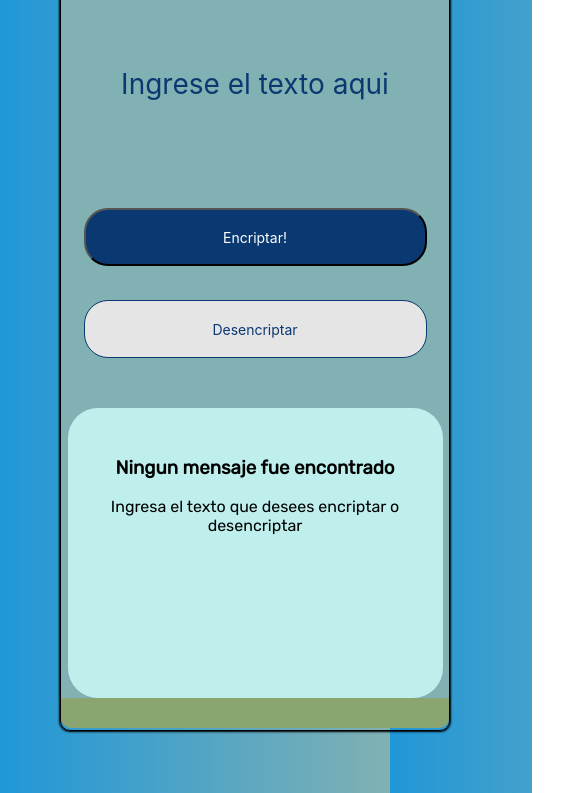
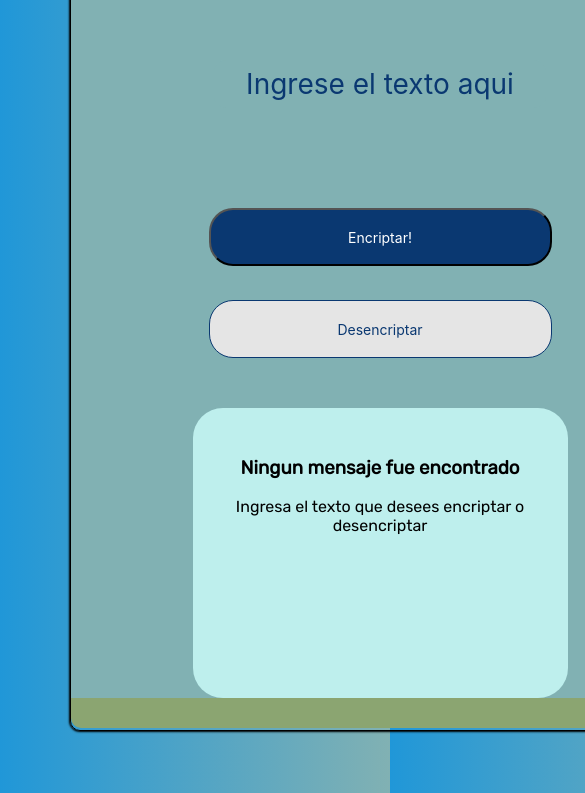
Before and after one commit to Javierlm24/Encriptador-de-Texto, a plain HTML site: page index.html in a window 390 px wide. Shown: the part 111-904 px from the top of the page, 585 px wide, since content can reach past the window. Drawn offline with Linux system fonts and the light colour scheme.

Commit message:
cambios responsive3

```diff
--- a/styles.css
+++ b/styles.css
@@ -169,6 +169,7 @@ footer{
 
 @media screen and (max-width: 620px) {
     body {
+        width: 620px;
         background-repeat: no-repeat;
         background-position: center center;
         background-attachment: fixed;
@@ -177,7 +178,7 @@ footer{
     .container {
         width: 100%;
         height: 100%;
-        margin: 20px 0 0 40px;
+        margin: 20px 0 0 50px;
     }
 
     .Encrypter{
@@ -198,7 +199,7 @@ footer{
 
     .inputText #text {
         margin: 50px 0 80px;
-        width: 65%;
+        width: 60%;
         align-items: center;
         text-align: center;
     }
```
